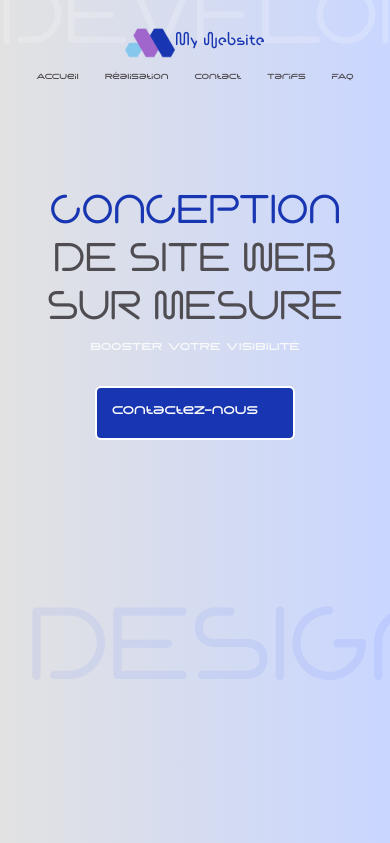
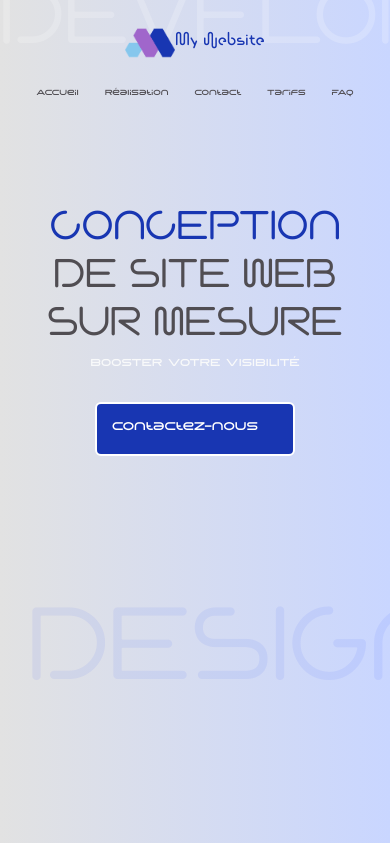
Before and after one commit to Helmi74130/website, a PHP site: page / in a window 390 px wide. Shown: the top 843 px of the page. Run offline with PHP 8.4, Linux system fonts and the light colour scheme.

Commit message:
change margin nav-link

```diff
--- a/index.php
+++ b/index.php
@@ -28,7 +28,7 @@
         <div class="col-12 col-md-3 d-flex justify-content-center">
           <a class="nav-link fs-1-m text-logo" href="/"><img class="logo" height="80px" src="/img/logo.webp" alt="logo de l'entreprise">My website</a>
         </div>
-        <div class="content-navlink col-12 col-md-8 d-flex justify-content-center justify-content-md-end">
+        <div class="content-navlink col-12 col-md-8 d-flex justify-content-center justify-content-md-end mt-3 mt-md-0">
           <div class="d-flex justify-content-center align-items-center">
             <a class="nav-link me-3 link-nav" href="/">Accueil</a>
           </div>
```
